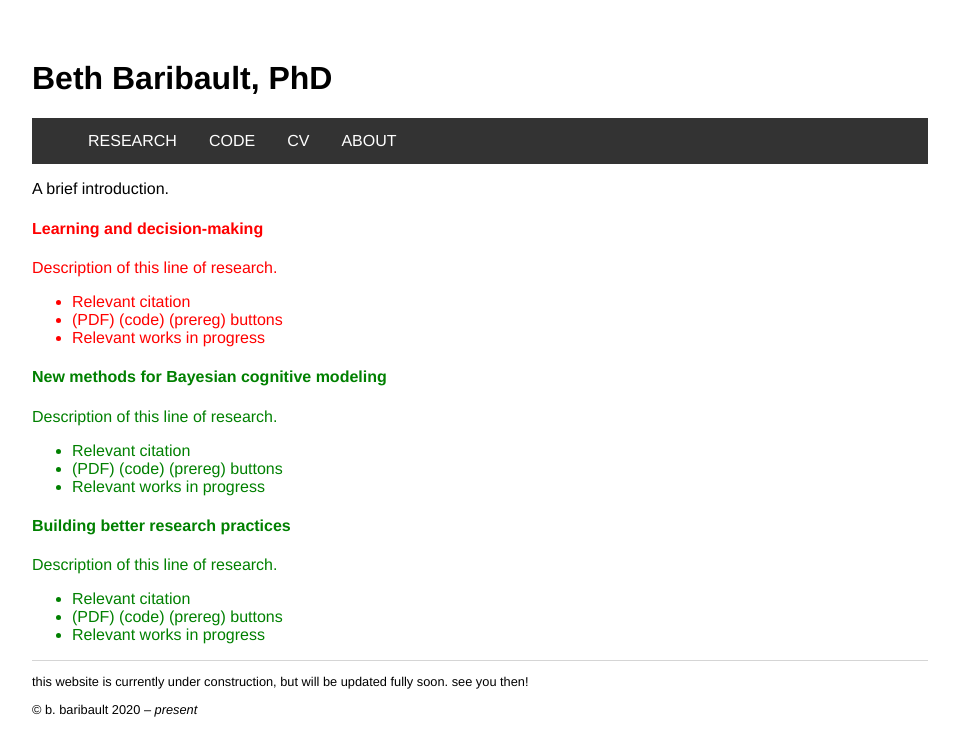
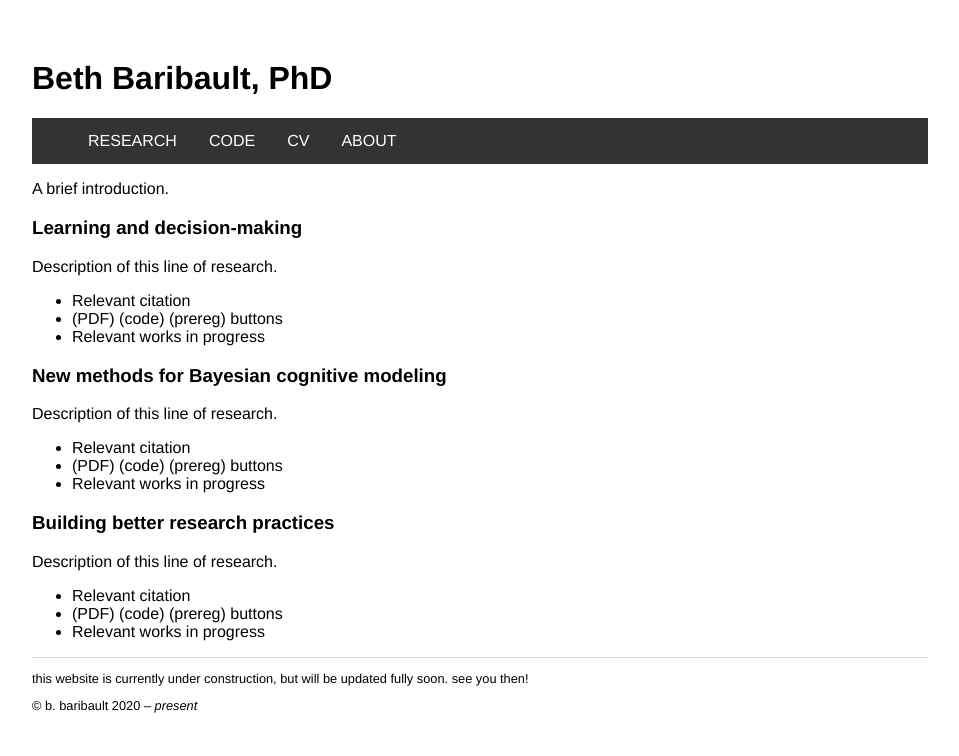
Before and after one commit to baribault/baribault.github.io, a Jekyll site: the page built from research/index.html, in a window 1280 px wide. Shown: the top 756 px of the page, without its empty margins (160-1119 px from the left). Built offline with Jekyll 4.4.1, drawn with Linux system fonts in a browser that asks for light colours.

Commit message:
class research

```diff
--- a/research/index.html
+++ b/research/index.html
@@ -2,9 +2,8 @@
 layout: default
 ---
 <p>A brief introduction.</p>
-<!-- div class="research" -->
-<div style = "color:red">
-    <h4>Learning and decision-making</h4>
+<div class="research">
+    <h3>Learning and decision-making</h3>
     <p>Description of this line of research.</p>
     <ul>
         <li>Relevant citation</li>
@@ -14,8 +13,8 @@
 </div>
 
 <!-- Second group of tags -->
-<div style = "color:green">
-    <h4>New methods for Bayesian cognitive modeling</h4>
+<div class="research">
+    <h3>New methods for Bayesian cognitive modeling</h3>
     <p>Description of this line of research.</p>
     <ul>
         <li>Relevant citation</li>
@@ -26,8 +25,8 @@
 
 
 <!-- Second group of tags -->
-<div style = "color:green">
-    <h4>Building better research practices</h4>
+<div class="research">
+    <h3>Building better research practices</h3>
     <p>Description of this line of research.</p>
     <ul>
         <li>Relevant citation</li>
```
